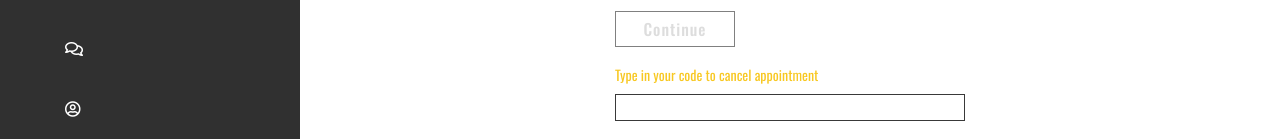
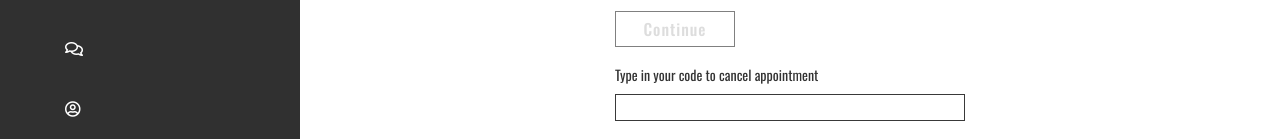
Before and after one commit to jurekledzinski/Hairdresser-shop, a React app in the folder client/: page /admin/apponitments in a window 1280 px wide. Shown: the part 484-623 px from the top of the page. Built offline with nearby package versions, Linux system fonts and the light colour scheme; no server answers; a web font is replaced by a local one.

Commit message:
Add functionality to cancel order by admin in admin panel

```diff
--- a/client/src/components/others/booking/BookingCancelForm.jsx
+++ b/client/src/components/others/booking/BookingCancelForm.jsx
@@ -1,21 +1,34 @@
-import React, { useEffect, useRef } from "react";
+import React, { useEffect, useRef, useState } from "react";
 import { useHistory } from "react-router-dom";
 import { Formik, Form, Field, ErrorMessage } from "formik";
 import { useDispatch, useSelector } from "react-redux";
 
 import "./BookingCancelForm.scss";
 
-import { cancelBookingByUser } from "../../../utils/sessions";
+import {
+  cancelBookingByUser,
+  cancelBookingSendEmailUser,
+  deleteExcludedDateCancelCode,
+} from "../../../utils/sessions";
 
 import { addServerErrorMessage } from "../../../reduxStore/actions/actionAlertsMessages";
+import { addCanceledOrder } from "../../../reduxStore/actions/actionCanceledOrders";
+import { removeBookedOrder } from "../../../reduxStore/actions/actionBookedOrders";
 
 import useValidationCancelBooking from "./bookingCustomHooks/useValidationCancelBooking";
 import ErrorSuccessMessage from "../../others/errorSuccessMessages/ErrorSuccessMessages";
+import MessagePopup from "../admin/adminSubpages/AdminAppointmentMessagePopup";
 
-const BookingCancelForm = () => {
+const BookingCancelForm = ({
+  adminPanelClassLabel,
+  adminPanelClassInput,
+  adminPanelRedirect,
+}) => {
   const { initialValues, validationSchema } = useValidationCancelBooking();
   const dispatch = useDispatch();
   const dataAlert = useSelector((store) => store.alertData);
+  const [isModalOpen, setIsModalOpen] = useState(false);
+  const [messageTitle, setMessageTitle] = useState("");
 
   const idTimeOut = useRef(null);
   const history = useHistory();
@@ -23,17 +36,34 @@ const BookingCancelForm = () => {
   const onSubmit = async (values, submitProps) => {
     const { data, status } = await cancelBookingByUser(values.codeCancel);
 
+    console.log(data, status, " cancel booking admin panel");
+
     if (status === 200) {
-      idTimeOut.current = setTimeout(
-        () => history.push(`/booking/cancel-code/${data.cancelCode}`),
-        1000
-      );
+      if (adminPanelRedirect === "adminPanelRedirect") {
+        setIsModalOpen(true);
+        setMessageTitle(data.success);
+        dispatch(removeBookedOrder(data.dataOrder._id));
+        dispatch(addCanceledOrder(data.dataOrder));
+        await deleteExcludedDateCancelCode(data.cancelCode);
+        await cancelBookingSendEmailUser(data.dataOrder);
+      } else {
+        idTimeOut.current = setTimeout(
+          () => history.push(`/booking/cancel-code/${data.cancelCode}`),
+          1000
+        );
+      }
     } else {
       dispatch(addServerErrorMessage(data.alert, "default"));
     }
 
     submitProps.setSubmitting(false);
     submitProps.resetForm();
+  };
+
+  const handleRedirect = () => {
+    console.log("redirect to admin cancel booking");
+    setIsModalOpen(false);
+    history.push(`/admin/apponitments`);
   };
 
   useEffect(() => {
@@ -63,12 +93,22 @@ const BookingCancelForm = () => {
               )}
               <ErrorMessage name="codeCancel" component={errorMessageCancel} />
               <div className="booking__cancel-input-wrapper">
-                <label className="booking__cancel-label">
+                <label
+                  className={
+                    adminPanelClassLabel === "adminPanelClassLabel"
+                      ? "booking__cancel-label--admin"
+                      : "booking__cancel-label"
+                  }
+                >
                   Type in your code to cancel appointment
                 </label>
                 <Field
                   name="codeCancel"
-                  className="booking__cancel-input"
+                  className={
+                    adminPanelClassInput === "adminPanelClassInput"
+                      ? "booking__cancel-input--admin"
+                      : "booking__cancel-input"
+                  }
                   type="text"
                 />
               </div>
@@ -80,6 +120,11 @@ const BookingCancelForm = () => {
                 Cancel
               </button>
             </Form>
+            <MessagePopup
+              isOpenModal={isModalOpen}
+              handleRedirect={handleRedirect}
+              messageTitle={messageTitle}
+            />
           </div>
         );
       }}
--- a/client/src/components/others/booking/BookingCancelForm.scss
+++ b/client/src/components/others/booking/BookingCancelForm.scss
@@ -55,9 +55,22 @@
     text-align: center;
     font-size: 1.2rem;
 
+    &--admin {
+      display: block;
+      margin-bottom: 10px;
+      color: #333333;
+      text-align: center;
+      font-size: 1.2rem;
+    }
+
     @include media-queries(small) {
       font-size: 1.4rem;
       text-align: left;
+
+      &--admin {
+        font-size: 1.4rem;
+        text-align: left;
+      }
     }
   }
 
@@ -68,6 +81,15 @@
     margin: 10px 0;
     border: none;
     outline: none;
+
+    &--admin {
+      display: block;
+      width: 100%;
+      padding: 5px 0;
+      margin: 10px 0;
+      border: 1px solid #cccccc;
+      outline: none;
+    }
   }
 
   &__button-cancel {
```
